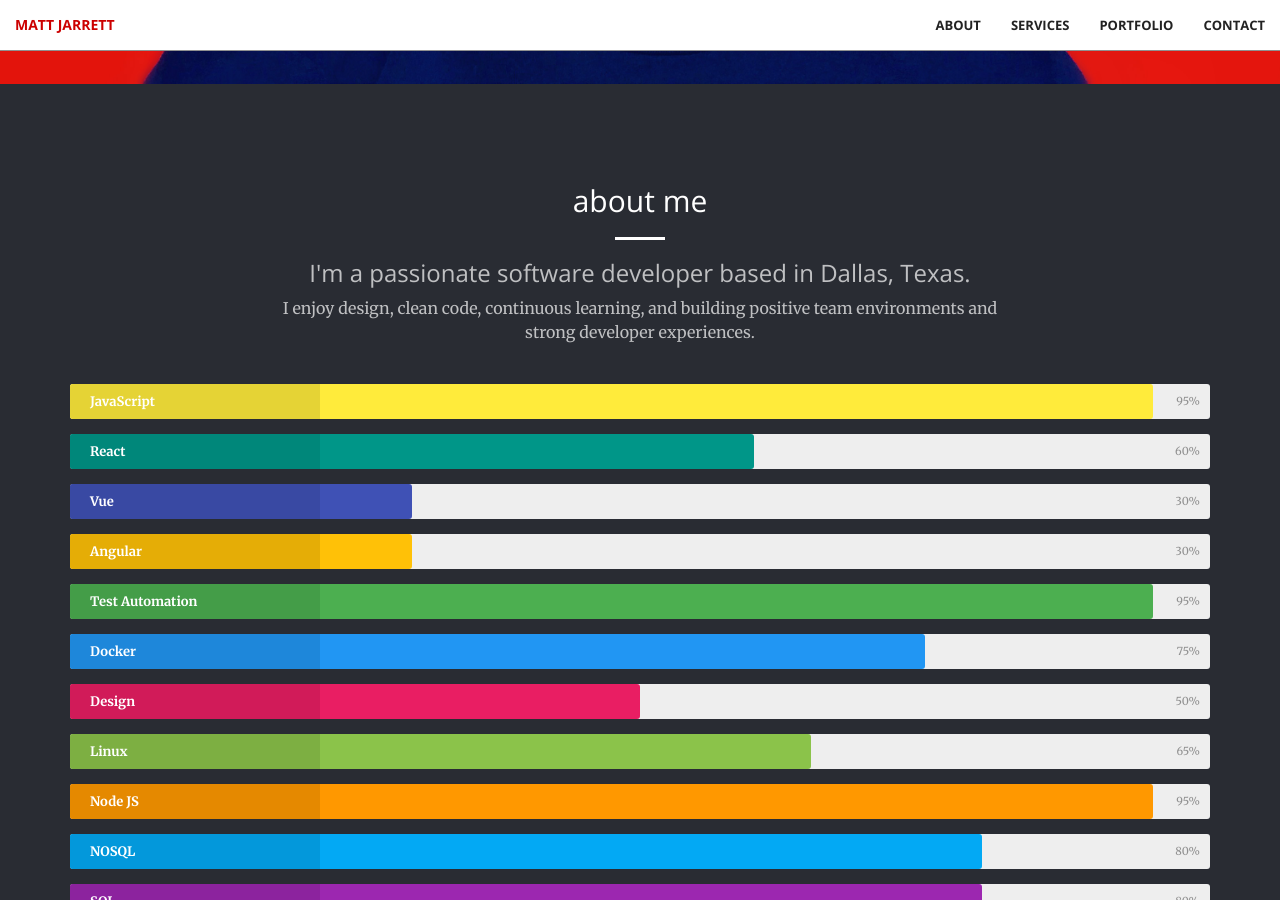
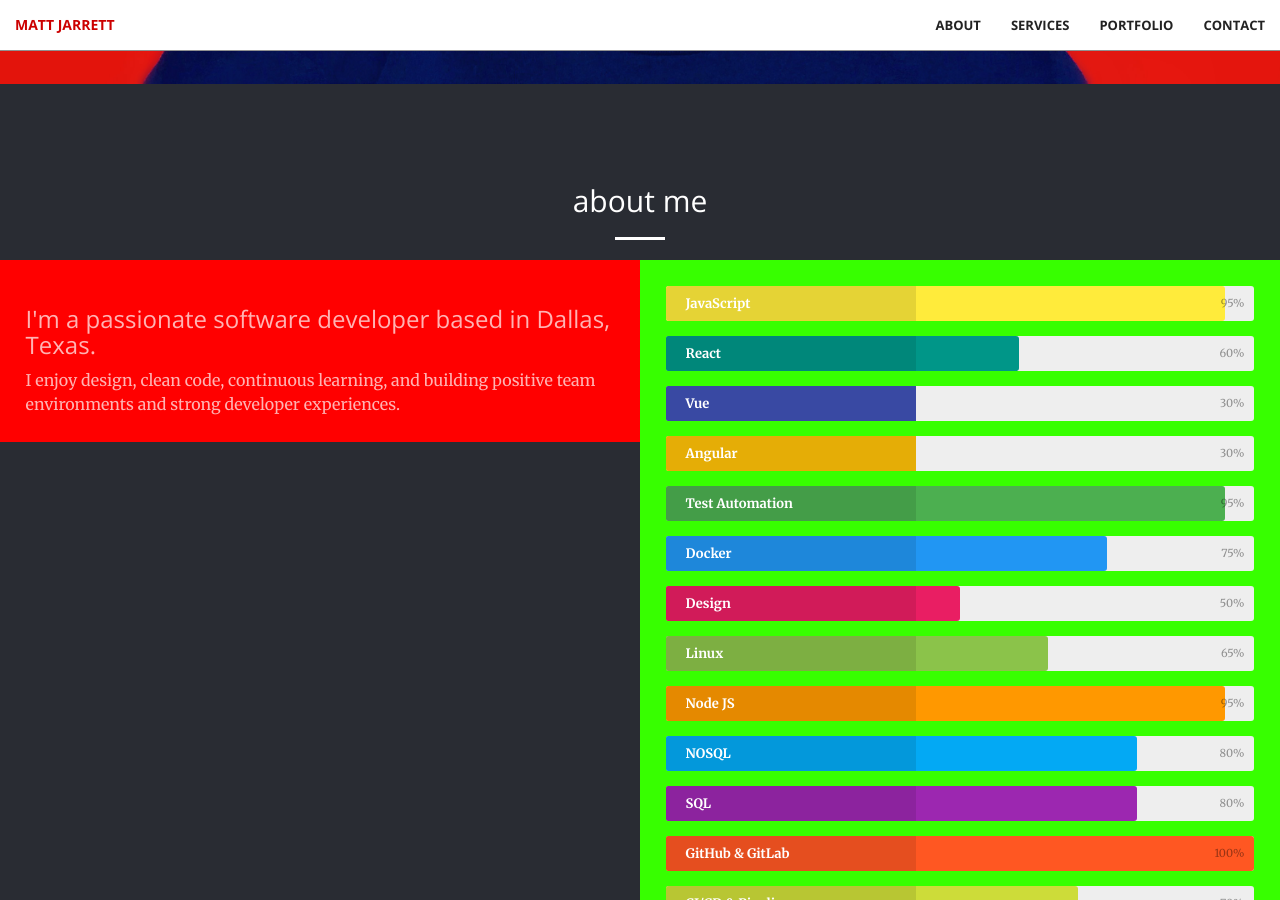
Before and after one commit to cujarrett/cujarrett.github.io, a Jekyll site: the page built from index.html, in a window 1280 px wide and 900 px high, scrolled down 816 px. Built offline with Jekyll 4.4.1, drawn with Linux system fonts in a browser that asks for light colours; Markdown is read by kramdown in place of the engine named in the settings; some of the changed text lies outside the part shown.

Commit message:
WIP - Adds side by side about

```diff
--- /dev/null
+++ b/_includes/about.html
@@ -0,0 +1,108 @@
+<div class="about" id="about">
+  <div class="col-lg-8 col-lg-offset-2 text-center">
+    <h2 class="section-heading">about me</h2>
+    <hr class="light">
+  </div>
+  <div class="left">
+    <h3 class="text-faded">I'm a passionate software developer based in Dallas, Texas.</h3>
+    <p class="text-faded">I enjoy design, clean code, continuous learning, and building positive team environments and strong developer experiences.</p>
+  </div>
+  <div class="right">
+      <div class="skillbar clearfix " data-percent="95%">
+          <div class="skillbar-title" style="background: #ffeb3b;"><span>JavaScript</span></div>
+          <div class="skillbar-bar" style="background: #ffeb3b;"></div>
+          <div class="skill-bar-percent">95%</div>
+        </div> <!-- End Skill Bar -->
+
+        <div class="skillbar clearfix " data-percent="60%">
+          <div class="skillbar-title" style="background: #009688;"><span>React</span></div>
+          <div class="skillbar-bar" style="background: #009688;"></div>
+          <div class="skill-bar-percent">60%</div>
+        </div> <!-- End Skill Bar -->
+
+        <div class="skillbar clearfix " data-percent="30%">
+          <div class="skillbar-title" style="background: #3f51b5;"><span>Vue</span></div>
+          <div class="skillbar-bar" style="background: #3f51b5;"></div>
+          <div class="skill-bar-percent">30%</div>
+        </div> <!-- End Skill Bar -->
+
+        <div class="skillbar clearfix " data-percent="30%">
+          <div class="skillbar-title" style="background: #ffc107;"><span>Angular</span></div>
+          <div class="skillbar-bar" style="background: #ffc107;"></div>
+          <div class="skill-bar-percent">30%</div>
+        </div> <!-- End Skill Bar -->
+
+        <div class="skillbar clearfix " data-percent="95%">
+            <div class="skillbar-title" style="background: #4caf50;"><span>Test Automation</span></div>
+            <div class="skillbar-bar" style="background: #4caf50;"></div>
+            <div class="skill-bar-percent">95%</div>
+          </div> <!-- End Skill Bar -->
+
+        <div class="skillbar clearfix " data-percent="75%">
+          <div class="skillbar-title" style="background: #2196f3;"><span>Docker</span></div>
+          <div class="skillbar-bar" style="background: #2196f3;"></div>
+          <div class="skill-bar-percent">75%</div>
+        </div> <!-- End Skill Bar -->
+
+        <div class="skillbar clearfix " data-percent="50%">
+            <div class="skillbar-title" style="background: #e91e63;"><span>Design</span></div>
+            <div class="skillbar-bar" style="background: #e91e63;"></div>
+            <div class="skill-bar-percent">50%</div>
+          </div> <!-- End Skill Bar -->
+
+        <div class="skillbar clearfix " data-percent="65%">
+          <div class="skillbar-title" style="background: #8bc34a;"><span>Linux</span></div>
+          <div class="skillbar-bar" style="background: #8bc34a;"></div>
+          <div class="skill-bar-percent">65%</div>
+        </div> <!-- End Skill Bar -->
+
+        <div class="skillbar clearfix " data-percent="95%">
+          <div class="skillbar-title" style="background: #ff9800;"><span>Node JS</span></div>
+          <div class="skillbar-bar" style="background: #ff9800;"></div>
+          <div class="skill-bar-percent">95%</div>
+        </div> <!-- End Skill Bar -->
+
+        <div class="skillbar clearfix " data-percent="80%">
+          <div class="skillbar-title" style="background: #03a9f4;"><span>NOSQL</span></div>
+          <div class="skillbar-bar" style="background: #03a9f4;"></div>
+          <div class="skill-bar-percent">80%</div>
+        </div> <!-- End Skill Bar -->
+
+        <div class="skillbar clearfix " data-percent="80%">
+          <div class="skillbar-title" style="background: #9c27b0;"><span>SQL</span></div>
+          <div class="skillbar-bar" style="background: #9c27b0;"></div>
+          <div class="skill-bar-percent">80%</div>
+        </div> <!-- End Skill Bar -->
+
+        <div class="skillbar clearfix " data-percent="100%">
+          <div class="skillbar-title" style="background: #ff5722;"><span>GitHub & GitLab</span></div>
+          <div class="skillbar-bar" style="background: #ff5722;"></div>
+          <div class="skill-bar-percent">100%</div>
+        </div> <!-- End Skill Bar -->
+
+        <div class="skillbar clearfix " data-percent="70%">
+          <div class="skillbar-title" style="background: #cddc39;"><span>CI/CD & Pipelines</span></div>
+          <div class="skillbar-bar" style="background: #cddc39;"></div>
+          <div class="skill-bar-percent">70%</div>
+        </div> <!-- End Skill Bar -->
+
+        <div class="skillbar clearfix " data-percent="70%">
+          <div class="skillbar-title" style="background: #00bcd4;"><span>Photoshop</span></div>
+          <div class="skillbar-bar" style="background: #00bcd4;"></div>
+          <div class="skill-bar-percent">70%</div>
+        </div> <!-- End Skill Bar -->
+
+        <div class="skillbar clearfix " data-percent="70%">
+          <div class="skillbar-title" style="background: #673ab7;"><span>Grafana & Prometheus </span></div>
+          <div class="skillbar-bar" style="background: #673ab7;"></div>
+          <div class="skill-bar-percent">70%</div>
+        </div> <!-- End Skill Bar -->
+
+        <div class="skillbar clearfix " data-percent="90%">
+          <div class="skillbar-title" style="background: #b2a300;"><span>Java</span></div>
+          <div class="skillbar-bar" style="background: #b2a300;"></div>
+          <div class="skill-bar-percent">90%</div>
+        </div> <!-- End Skill Bar -->
+      </section>
+  </div>
+</div>
--- a/_includes/call-to-action.html
+++ /dev/null
@@ -1,112 +0,0 @@
-<section class="bg-secondary" id="about">
-  <div class="container">
-    <div class="row">
-      <div class="col-lg-8 col-lg-offset-2 text-center">
-      <h2 class="section-heading">about me</h2>
-      <hr class="light">
-      <h3 class="text-faded">I'm a passionate software developer based in Dallas, Texas.</h3>
-      <p class="text-faded">I enjoy design, clean code, continuous learning, and building positive team environments and strong developer experiences.</p>
-      </div>
-    </div>
-
-    </br>
-    </br>
-
-    <div class="skillbar clearfix " data-percent="95%">
-      <div class="skillbar-title" style="background: #ffeb3b;"><span>JavaScript</span></div>
-      <div class="skillbar-bar" style="background: #ffeb3b;"></div>
-      <div class="skill-bar-percent">95%</div>
-    </div> <!-- End Skill Bar -->
-
-    <div class="skillbar clearfix " data-percent="60%">
-      <div class="skillbar-title" style="background: #009688;"><span>React</span></div>
-      <div class="skillbar-bar" style="background: #009688;"></div>
-      <div class="skill-bar-percent">60%</div>
-    </div> <!-- End Skill Bar -->
-
-    <div class="skillbar clearfix " data-percent="30%">
-      <div class="skillbar-title" style="background: #3f51b5;"><span>Vue</span></div>
-      <div class="skillbar-bar" style="background: #3f51b5;"></div>
-      <div class="skill-bar-percent">30%</div>
-    </div> <!-- End Skill Bar -->
-
-    <div class="skillbar clearfix " data-percent="30%">
-      <div class="skillbar-title" style="background: #ffc107;"><span>Angular</span></div>
-      <div class="skillbar-bar" style="background: #ffc107;"></div>
-      <div class="skill-bar-percent">30%</div>
-    </div> <!-- End Skill Bar -->
-
-    <div class="skillbar clearfix " data-percent="95%">
-        <div class="skillbar-title" style="background: #4caf50;"><span>Test Automation</span></div>
-        <div class="skillbar-bar" style="background: #4caf50;"></div>
-        <div class="skill-bar-percent">95%</div>
-      </div> <!-- End Skill Bar -->
-
-    <div class="skillbar clearfix " data-percent="75%">
-      <div class="skillbar-title" style="background: #2196f3;"><span>Docker</span></div>
-      <div class="skillbar-bar" style="background: #2196f3;"></div>
-      <div class="skill-bar-percent">75%</div>
-    </div> <!-- End Skill Bar -->
-
-    <div class="skillbar clearfix " data-percent="50%">
-        <div class="skillbar-title" style="background: #e91e63;"><span>Design</span></div>
-        <div class="skillbar-bar" style="background: #e91e63;"></div>
-        <div class="skill-bar-percent">50%</div>
-      </div> <!-- End Skill Bar -->
-
-    <div class="skillbar clearfix " data-percent="65%">
-      <div class="skillbar-title" style="background: #8bc34a;"><span>Linux</span></div>
-      <div class="skillbar-bar" style="background: #8bc34a;"></div>
-      <div class="skill-bar-percent">65%</div>
-    </div> <!-- End Skill Bar -->
-
-    <div class="skillbar clearfix " data-percent="95%">
-      <div class="skillbar-title" style="background: #ff9800;"><span>Node JS</span></div>
-      <div class="skillbar-bar" style="background: #ff9800;"></div>
-      <div class="skill-bar-percent">95%</div>
-    </div> <!-- End Skill Bar -->
-
-    <div class="skillbar clearfix " data-percent="80%">
-      <div class="skillbar-title" style="background: #03a9f4;"><span>NOSQL</span></div>
-      <div class="skillbar-bar" style="background: #03a9f4;"></div>
-      <div class="skill-bar-percent">80%</div>
-    </div> <!-- End Skill Bar -->
-
-    <div class="skillbar clearfix " data-percent="80%">
-      <div class="skillbar-title" style="background: #9c27b0;"><span>SQL</span></div>
-      <div class="skillbar-bar" style="background: #9c27b0;"></div>
-      <div class="skill-bar-percent">80%</div>
-    </div> <!-- End Skill Bar -->
-
-    <div class="skillbar clearfix " data-percent="100%">
-      <div class="skillbar-title" style="background: #ff5722;"><span>GitHub & GitLab</span></div>
-      <div class="skillbar-bar" style="background: #ff5722;"></div>
-      <div class="skill-bar-percent">100%</div>
-    </div> <!-- End Skill Bar -->
-
-    <div class="skillbar clearfix " data-percent="70%">
-      <div class="skillbar-title" style="background: #cddc39;"><span>CI/CD & Pipelines</span></div>
-      <div class="skillbar-bar" style="background: #cddc39;"></div>
-      <div class="skill-bar-percent">70%</div>
-    </div> <!-- End Skill Bar -->
-
-    <div class="skillbar clearfix " data-percent="70%">
-      <div class="skillbar-title" style="background: #00bcd4;"><span>Photoshop</span></div>
-      <div class="skillbar-bar" style="background: #00bcd4;"></div>
-      <div class="skill-bar-percent">70%</div>
-    </div> <!-- End Skill Bar -->
-
-    <div class="skillbar clearfix " data-percent="70%">
-      <div class="skillbar-title" style="background: #673ab7;"><span>Grafana & Prometheus </span></div>
-      <div class="skillbar-bar" style="background: #673ab7;"></div>
-      <div class="skill-bar-percent">70%</div>
-    </div> <!-- End Skill Bar -->
-
-    <div class="skillbar clearfix " data-percent="90%">
-      <div class="skillbar-title" style="background: #b2a300;"><span>Java</span></div>
-      <div class="skillbar-bar" style="background: #b2a300;"></div>
-      <div class="skill-bar-percent">90%</div>
-    </div> <!-- End Skill Bar -->
-  </section>
-
-</div>
--- a/_layouts/front.html
+++ b/_layouts/front.html
@@ -6,10 +6,10 @@
 <body id="page-top">
   {% include nav.html %}
   {% include header.html %}
-  {% include call-to-action.html %}
-  <!-- {% include services.html %}
+  {% include about.html %}
+  {% include services.html %}
   {% include portfolio.html %}
-  {% include aside.html %} -->
+  {% include aside.html %}
   {% include contact.html %}
   {% include scripts.html %}
 </body>
--- a/_sass/_base.scss
+++ b/_sass/_base.scss
@@ -44,10 +44,6 @@ p {
 
 .bg-primary {
   background-color: $theme-primary;
-}
-
-.bg-secondary {
-  background-color: #292c33;
 }
 
 .bg-dark {
@@ -427,3 +423,31 @@ width:250px;
   color:#ffffff;
   color:rgba(0, 0, 0, 0.4);
 }
+
+// .container-split {
+//   width: 100%;
+//   height: auto;
+//   background: aqua;
+//   margin: auto;
+//   // padding: 10px;
+// }
+
+.about {
+  height: auto;
+  overflow: auto;
+  background-color: #292c33;
+  padding: 100px 0px;
+}
+
+.left {
+  width: 50%;
+  background: red;
+  float: left;
+  padding: 2%;
+}
+.right {
+  width: 50%;
+  background: rgb(55, 255, 0);
+  float: left;
+  padding: 2%;
+}
```
Also changed, not shown: Gemfile (added, +16 -0 lines), 1 other file.
